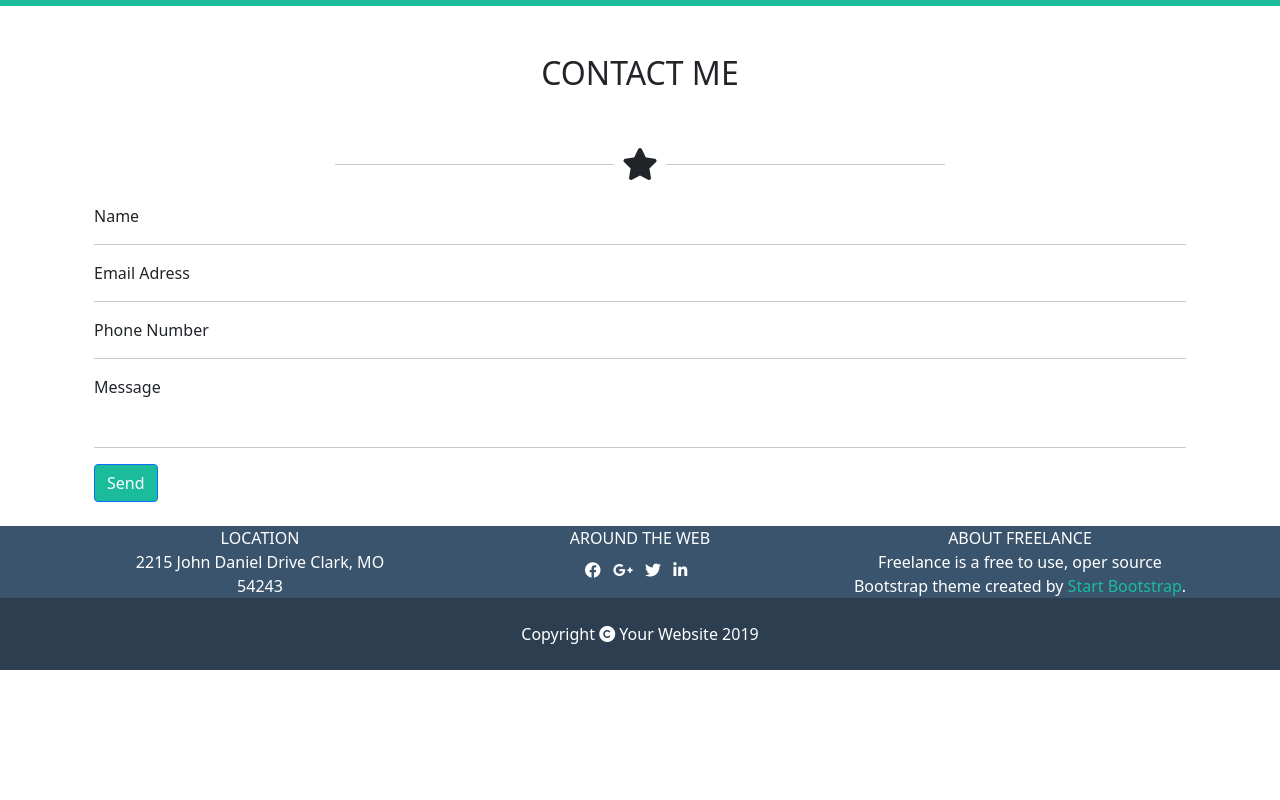
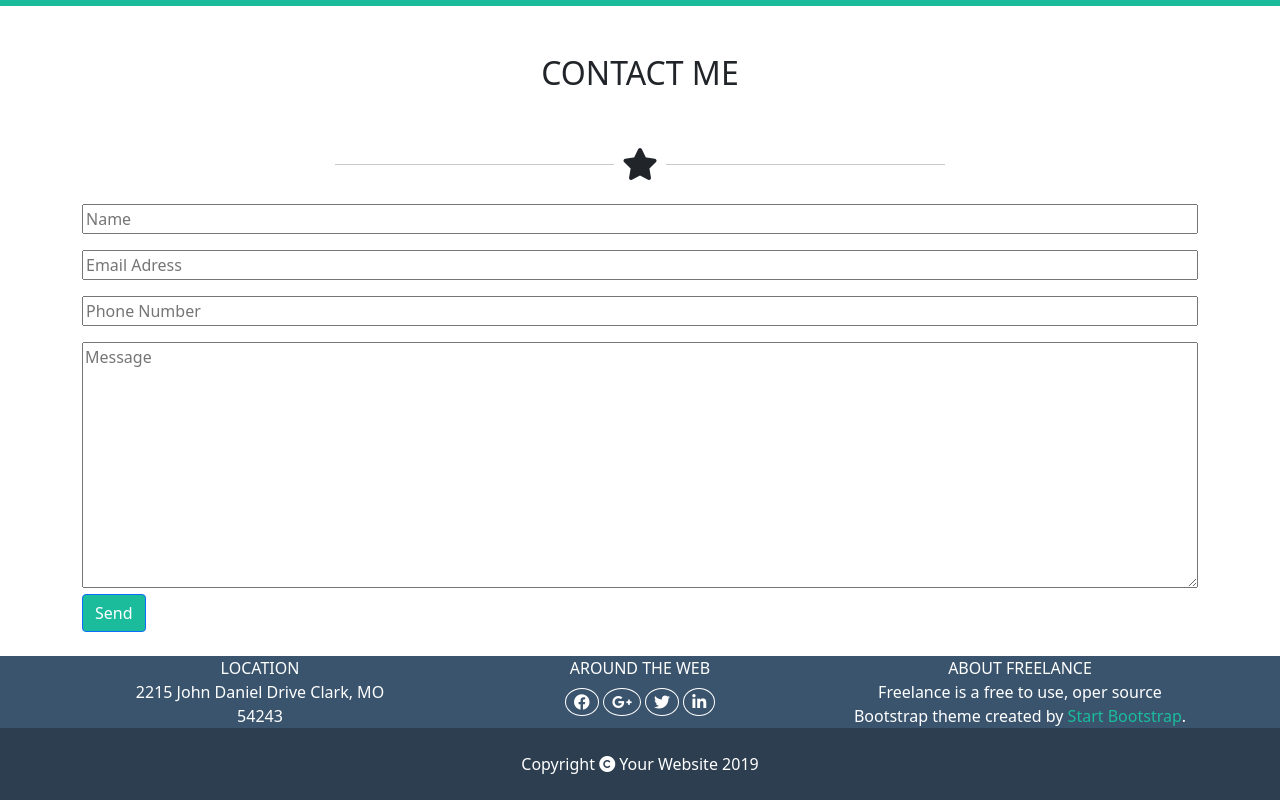
Before and after one commit to vera-sprinceana/html-css-bootstrap-freelancer, a plain HTML site: page index.html in a window 1280 px wide. Shown: the part 1560-2360 px from the top of the page. Before the commit the page ends 2230 px from the top, so only its background shows below. Drawn offline with nearby package versions, Linux system fonts and the light colour scheme.

Commit message:
correzione step-1

```diff
--- a/asset/css/style.css
+++ b/asset/css/style.css
@@ -12,3 +12,11 @@
 .bg-8{
     background-color: rgba(44,62,80,255);
 }
+.fa-facebook,
+.fa-google-plus-g,
+.fa-twitter,
+.fa-linkedin-in{
+    border-radius: 50%;
+    border: 1px solid white;
+    padding: 5px 8px;
+}
--- a/index.html
+++ b/index.html
@@ -83,7 +83,7 @@
             </div>
           </div>
           <div class="row">
-            <div class=" d-flex justify-content-center my-3">
+            <div class="d-flex justify-content-center my-3">
               <img class="w-25 mx-2" src="./asset/img/game.png" alt="gioco">
               <img class="w-25 mx-2" src="./asset/img/safe.png" alt="cassaforte">
               <img class="w-25 mx-2" src="./asset/img/submarine.png" alt="sottomarino">
@@ -102,8 +102,8 @@
           <hr class="w-25 ">
         </div>
         <div class="row my-3 d-flex justify-content-center">
-          <div class="col-6 ps-2">Freelancer is a free bootstrap theme created by Start Bootstrap. The download includes the complete source files including HTML, CSS, and JavaScript as well as optional LESS stylesheets for easy customization.</div>
-          <div class="col-6 ps-2">Whether you're a student looking to showcase your work, a professional looking to share your projects, this template is the perfect starting point!</div>
+          <div class=" col-12 col-md-6 ps-2">Freelancer is a free bootstrap theme created by Start Bootstrap. The download includes the complete source files including HTML, CSS, and JavaScript as well as optional LESS stylesheets for easy customization.</div>
+          <div class=" col-12 col-md-6 ps-2">Whether you're a student looking to showcase your work, a professional looking to share your projects, this template is the perfect starting point!</div>
         </div>
         <div class="d-flex justify-content-center py-3">
           <button type="button" class="btn btn-outline-light text-white"><i class="fa-solid fa-download"></i>Download</button>
@@ -120,29 +120,35 @@
             <div class="fs-2 mx-2"><i class="fa-solid fa-star"></i></div>
             <hr class="w-25 ">
           </div>
-          <div class="container mt-3">
-            <div class="text-capitalize ">name</div>
-            <hr>
-            <div class="text-capitalize mt-3">email adress</div>
-            <hr>
-            <div class="text-capitalize mt-3">phone number</div>
-            <hr>
-            <div class="text-capitalize mt-3 mb-5">message</div>
-            <hr>
+          <form action="">
+            <div class="text-capitalize mt-3 ">
+              <input class="w-100 text-capitalize" type="text" placeholder="name">
+            </div>
+            <div class="text-capitalize mt-3">
+              <input class="w-100 text-capitalize" type="email" placeholder="email adress">
+            </div>
+            <div class="text-capitalize mt-3">
+              <input class="w-100 text-capitalize" type="text" placeholder="phone number">
+            </div>
+            <div class="text-capitalize mt-3">
+              <textarea class="w-100 text-capitalize" name="" id="" cols="30" rows="10"  placeholder="message"></textarea>
+            </div>
+          </form>
+
             <button type="button" class="btn btn-primary bg_green">Send</button>
-          </div>
+
       <!--fine sezione contact me-->
     </section>
     <section class="bg_4 ">
       <!--inizio sezione nav-bottom-->
       <div class="container">
         <div class="row">
-          <div class="col-4 text-white text-center">
+          <div class="col-12 col-md-4 text-white text-center">
             <div class="text-uppercase">location</div>
             <div>2215 John Daniel Drive Clark, MO</div>
             <div>54243</div>
           </div>
-          <div class="col-4 text-white text-center">
+          <div class="col-12 col-md-4 text-white text-center">
             <div class="text-uppercase">around the web</div>
             <div class="text-white mt-2">
               <i class="fa-brands fa-facebook pe-2"></i>
@@ -151,7 +157,7 @@
               <i class="fa-brands fa-linkedin-in pe-2"></i>
             </div>
           </div>
-          <div class="col-4 text-white text-center">
+          <div class="col-12 col-md-4 text-white text-center">
             <div class="text-uppercase">about freelance</div>
             <div>Freelance is a free to use, oper source Bootstrap theme created by <span class="text-capitalize f_color">start bootstrap</span>.</div>
           </div>
```
